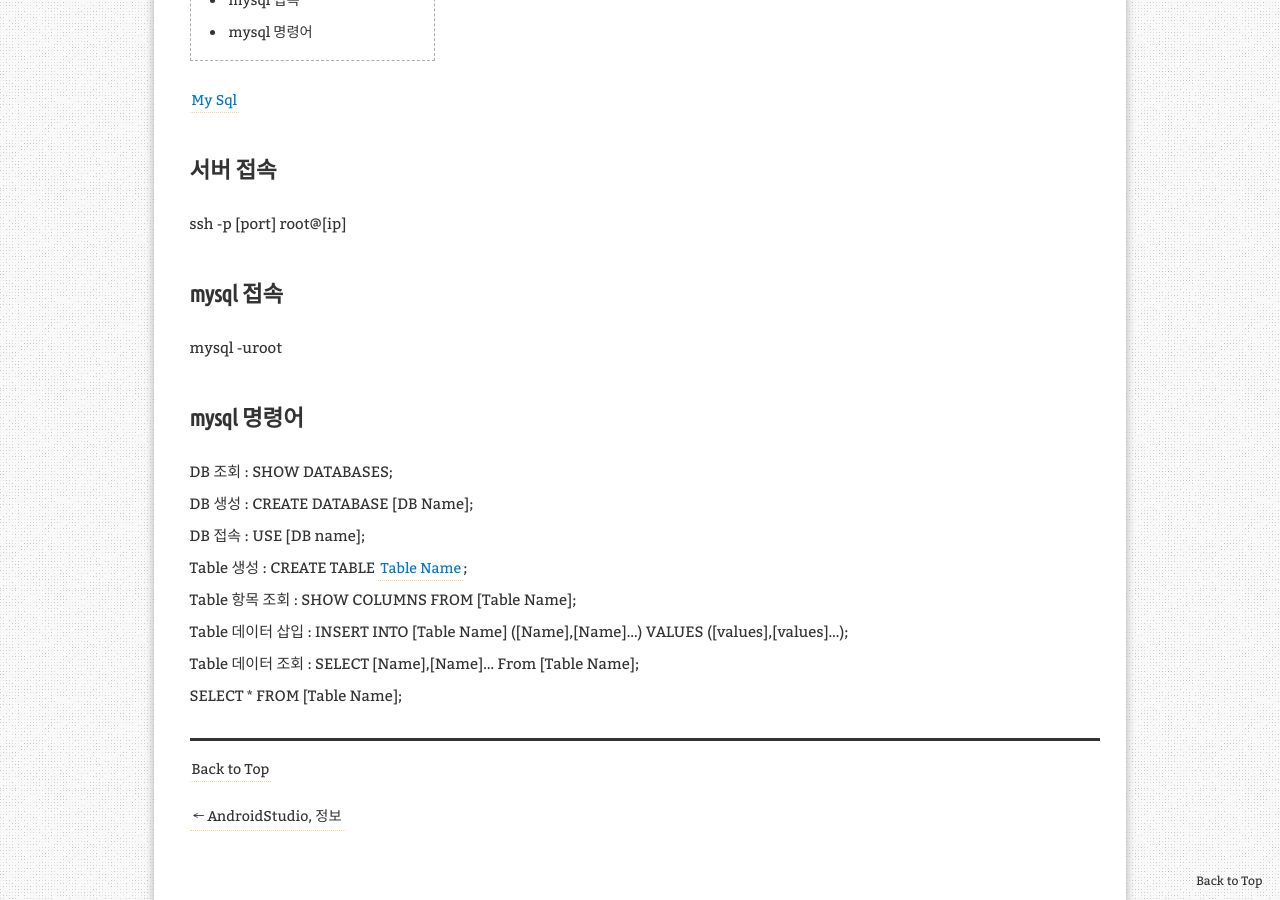
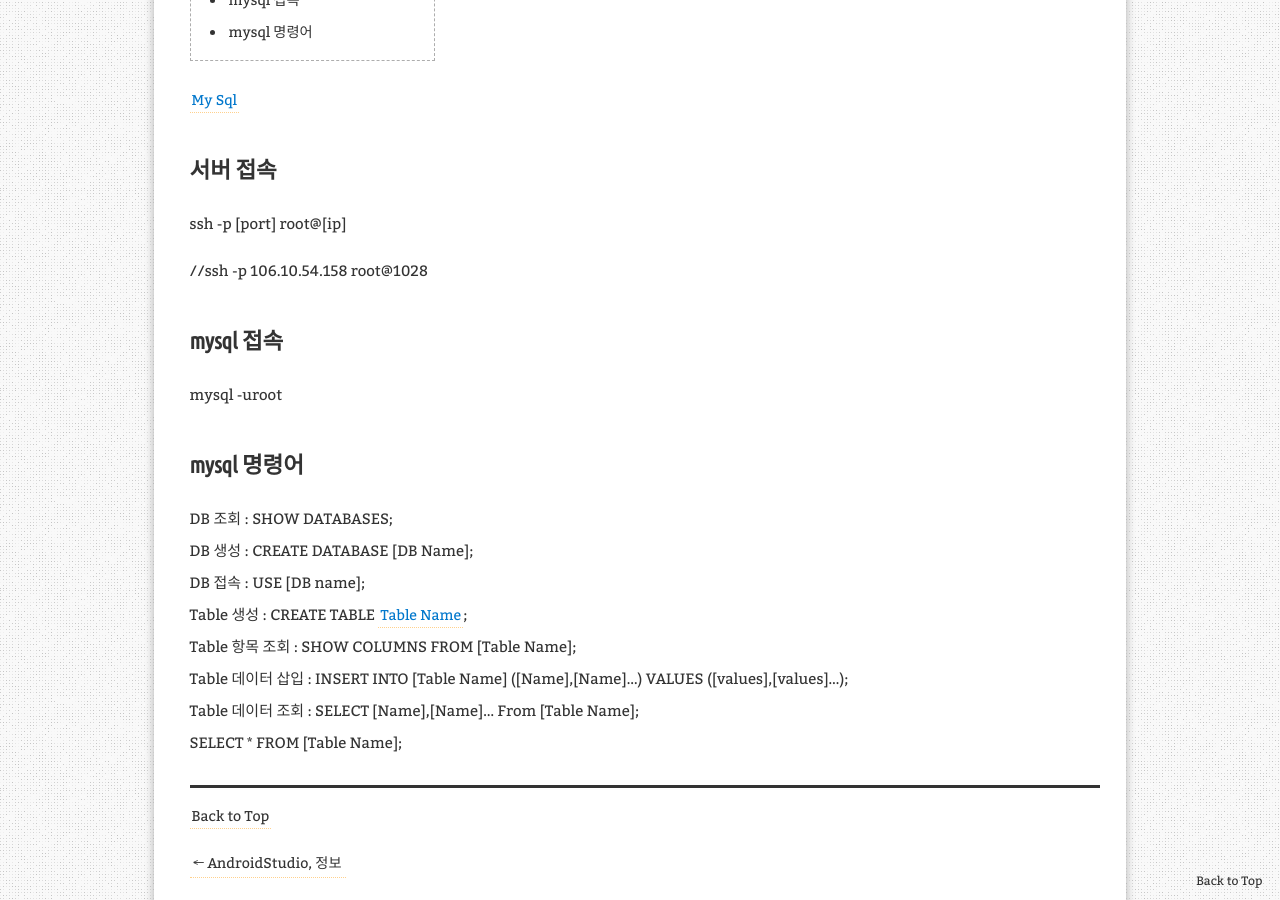
Before and after one commit to aristohyun/aristohyun.github.io, a Jekyll site: the page built from _posts/2021-04-12-mysql.md, in a window 1280 px wide and 900 px high, scrolled down 410 px. Built offline with Jekyll 4.4.1, drawn with Linux system fonts in a browser that asks for light colours; comment, search, counter and statistics services are not loaded.

Commit message:
Update 2021-04-12-mysql.md

```diff
--- a/_posts/2021-04-12-mysql.md
+++ b/_posts/2021-04-12-mysql.md
@@ -13,8 +13,12 @@ redirect_from:
 
 [My Sql](http://tcpschool.com/mysql/mysql_basic_syntax){: target="_blank"}
 
+
 ## 서버 접속
+
 ssh -p [port] root@[ip]
+
+//ssh -p 106.10.54.158 root@1028
 
 ## mysql 접속
 
```
